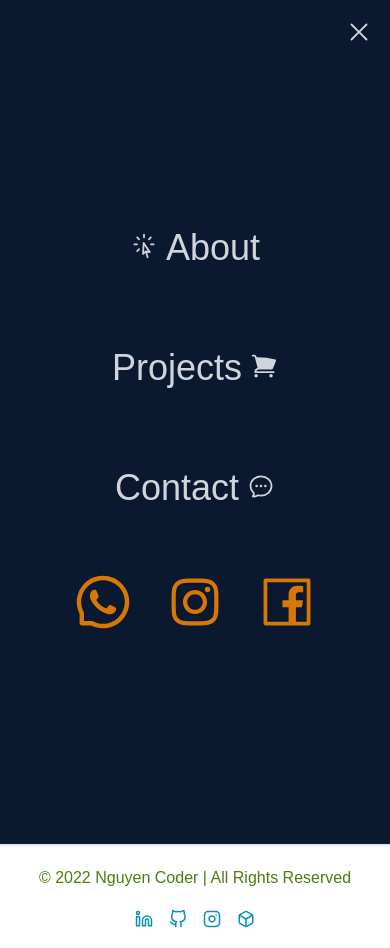
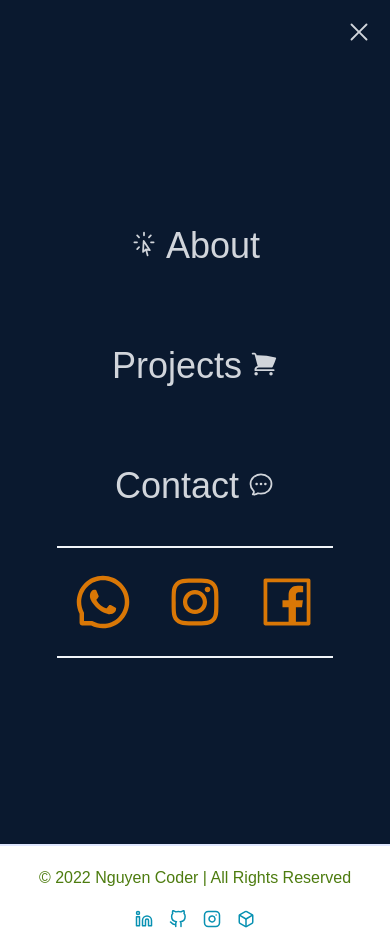
Before and after one commit to mrnguyencoder/myportfolio, a React (Create React App) app: page / in a window 390 px wide. Both pictures are taken after a click on the element 359 px from the left and 32 px from the top of the page. Built offline with nearby package versions, Linux system fonts and the light colour scheme.

Commit message:
border nav

```diff
--- a/src/components/Navbar.jsx
+++ b/src/components/Navbar.jsx
@@ -51,7 +51,7 @@ function Navbar() {
             <Link onClick={handleClick} className='flex text-4xl py-10 duration-500' to="/projects">Projects<HiShoppingCart className='pl-2'/></Link>
             <Link onClick={handleClick} className='flex text-4xl py-10 duration-500' to="/contact">Contact<HiOutlineChatBubbleOvalLeftEllipsis className='pl-2'/></Link>
 
-            <div className="flex text-6xl py-6 justify-between">
+            <div className="flex text-6xl py-6 justify-between border-y-2 border-slate-100">
             <a className='px-4 text-amber-600' href="https://www" rel='noreferrer' target="_blank"><AiOutlineWhatsApp/></a>
             <a className='px-4 text-amber-600' href="https://www" rel='noreferrer' target="_blank"><AiOutlineInstagram/></a>
             <a className='px-4 text-amber-600' href="https://www" rel='noreferrer' target="_blank"><AiOutlineFacebook/></a>
```
